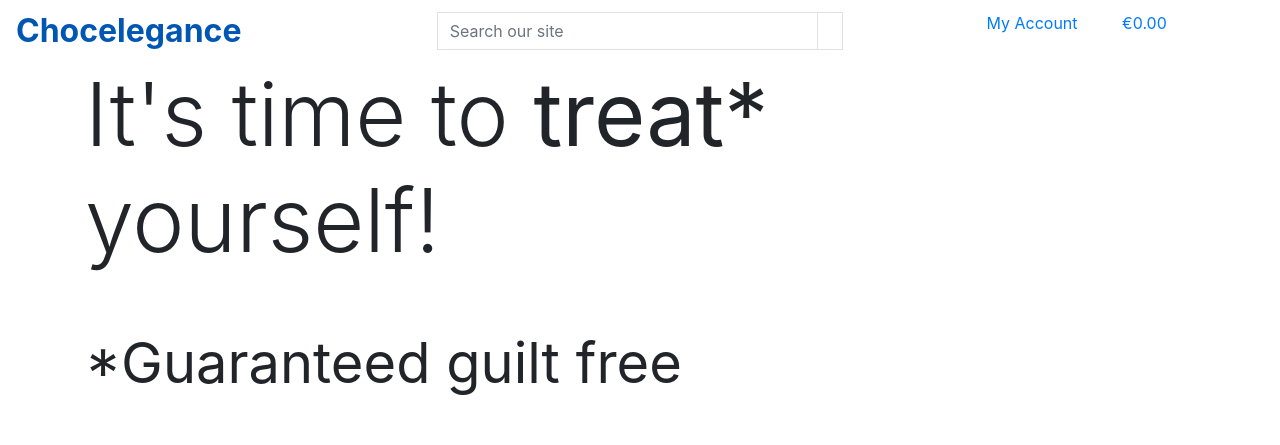
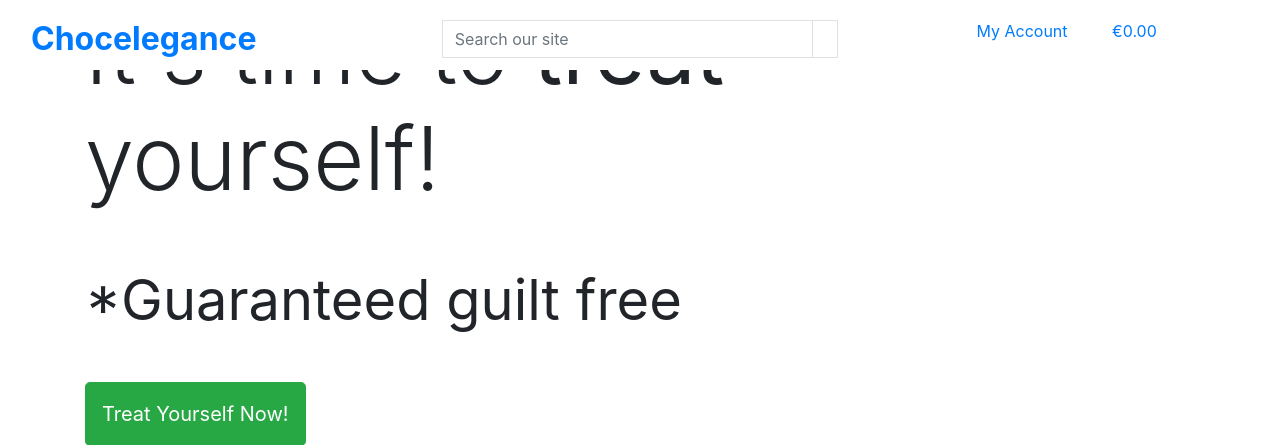
Before and after one commit to DannyGilligan/chocelegance-resubmission, a Django app: page / in a window 1280 px wide. Shown: the top 445 px of the page. Run offline with Django 3.2, Linux system fonts and the light colour scheme.

Commit message:
Add id and bootstrap class to navbad in base.html

```diff
--- a/templates/base.html
+++ b/templates/base.html
@@ -50,9 +50,9 @@
 <body>
 
   <!-- Main Page header sticks to top of page, contains logo, search form and shopping cart links -->
-  <header class="container-fluid-top">
+  <header class="container-fluid fixed-top">
 
-    <div class="row">
+    <div id="topnav" class="row bg-white pt-lg-2 d-none d-lg-flex">
 
       <!-- Logo -->
       <div class="col-12 col-lg-4 my-auto py-2 py-lg-0 text-center text-lg-left">
```
